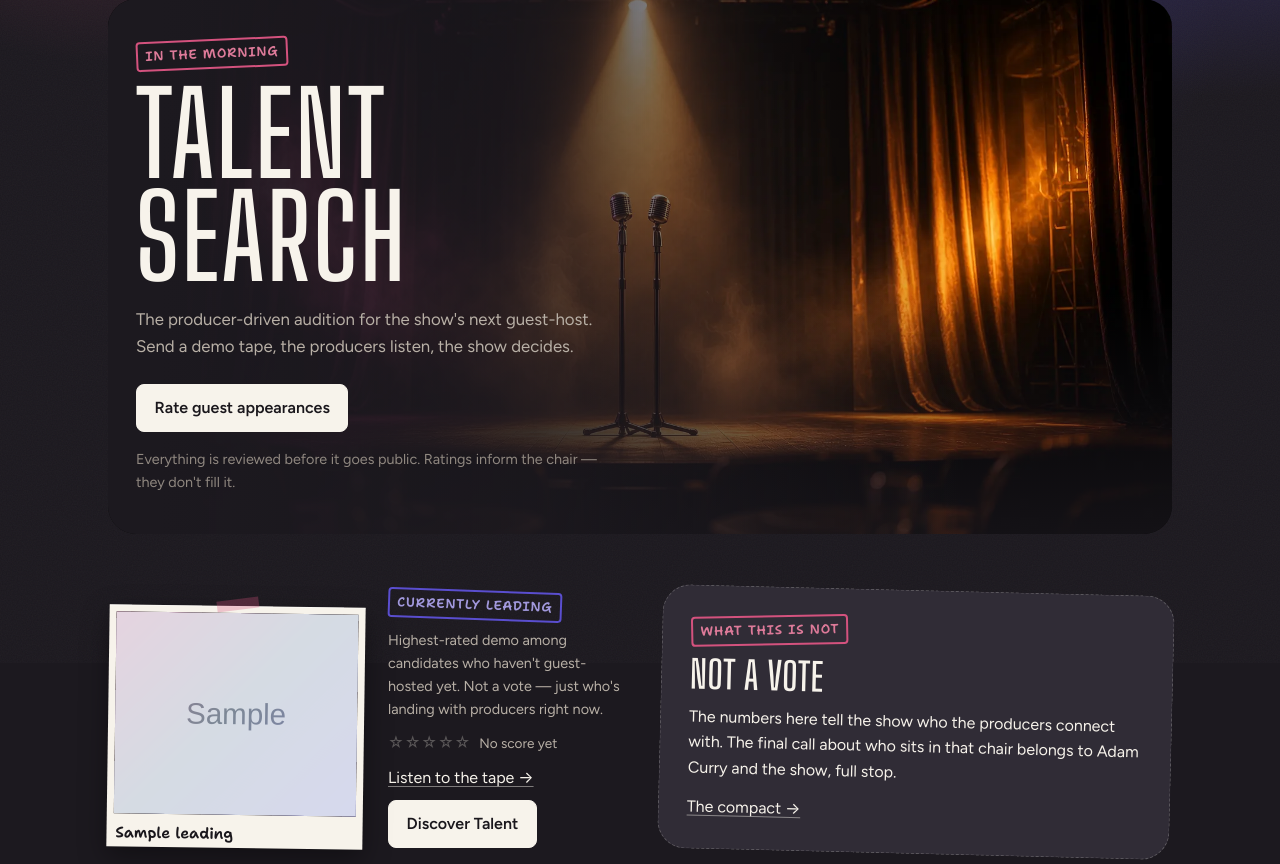
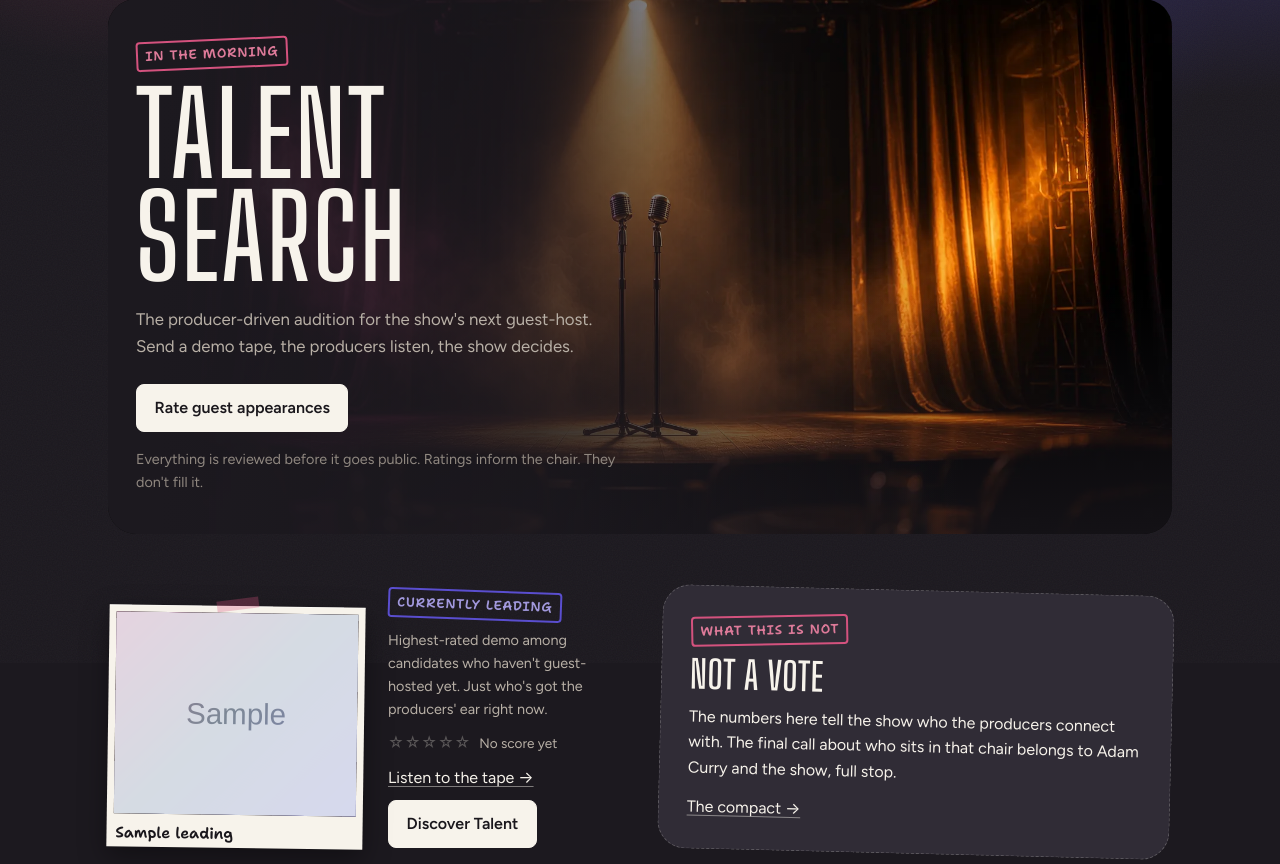
Before and after one commit to wavedingo/noagenda-talentsearch, a Django app: template templates/core/home.html in a window 1280 px wide. Shown: the part 137-1001 px from the top of the page. Run offline with Django 5.2, Linux system fonts and the light colour scheme; the template is opened without the code that fills it: most values are stand-ins (such as "Sample title", 1, 10 or a date in 2020); grey boxes marked "Sample" are stand-in pictures; data that the repository does not hold is empty.

Commit message:
Stop the home page saying "Not a vote" twice
The Currently leading card sat immediately left of a taped note whose
headline is NOT A VOTE, and opened its own supporting line with the same
three words. Side by side that reads as a stutter rather than as
emphasis, and it spent the card's one short paragraph repeating its
neighbour instead of saying what the card is for.

"Landing with producers" goes too. The card now says whose tape has got
the producers' ear, which is both plainer and more literal on a site
where the thing being judged is audio.

Both em dashes on the page are gone with them: the hero fine print
splits into two sentences, which sharpens it, and the card's dash left
along with the clause it was joining. A test now pins "Not a vote" to
exactly one occurrence on the page so the stutter cannot creep back.

Co-Authored-By: Claude Opus 5 <noreply@anthropic.com>

```diff
--- a/templates/core/home.html
+++ b/templates/core/home.html
@@ -27,8 +27,8 @@
       <a class="button button-quiet" href="{% url 'episodes:list' %}">Rate guest appearances</a>
     </div>
     <p class="note hero-fine">
-      Everything is reviewed before it goes public. Ratings inform the chair —
-      they don't fill it.
+      Everything is reviewed before it goes public. Ratings inform the chair.
+      They don't fill it.
     </p>
   </div>
 </section>
@@ -52,7 +52,7 @@
         <span class="stamp stamp-blue">Currently leading</span>
         <p class="note">
           Highest-rated demo among candidates who haven't guest-hosted yet.
-          Not a vote — just who's landing with producers right now.
+          Just who's got the producers' ear right now.
         </p>
         {% include "ratings/_stars.html" with summary=leading.demo_summary %}
         <p><a href="{% url 'candidates:detail' leading.slug %}">Listen to the tape →</a></p>
```
Also changed, not shown: core/tests/test_views.py (+7 -0 lines).
